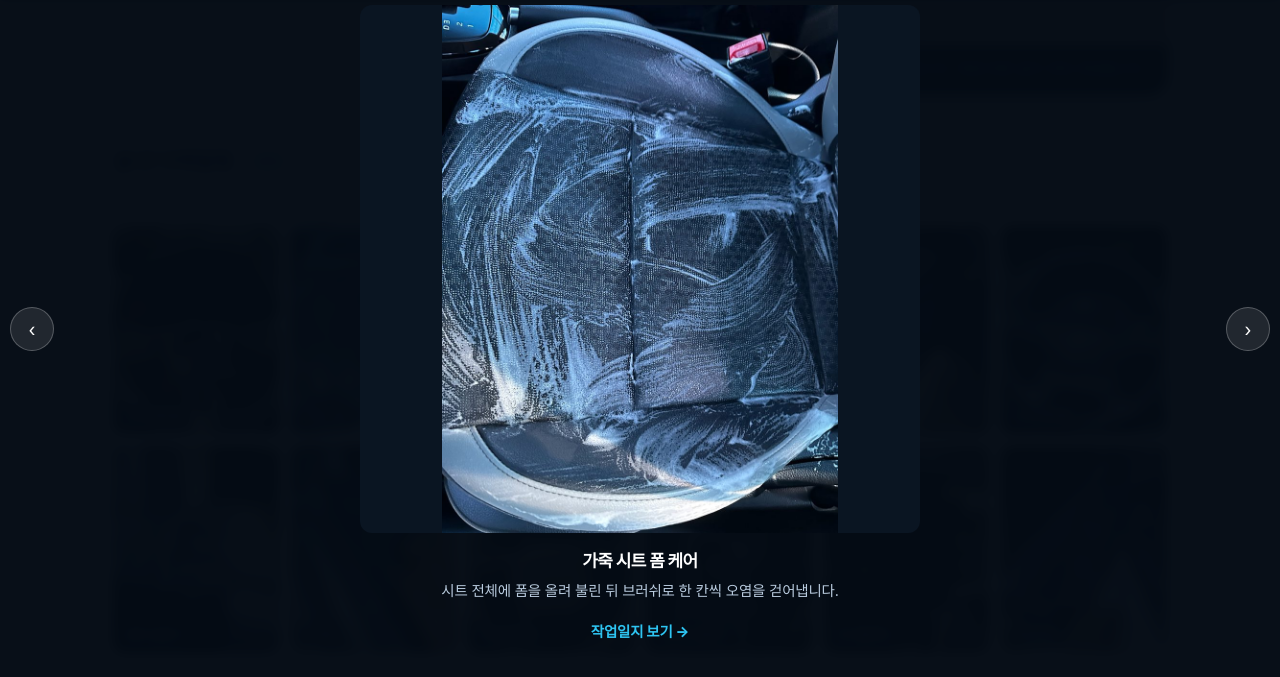
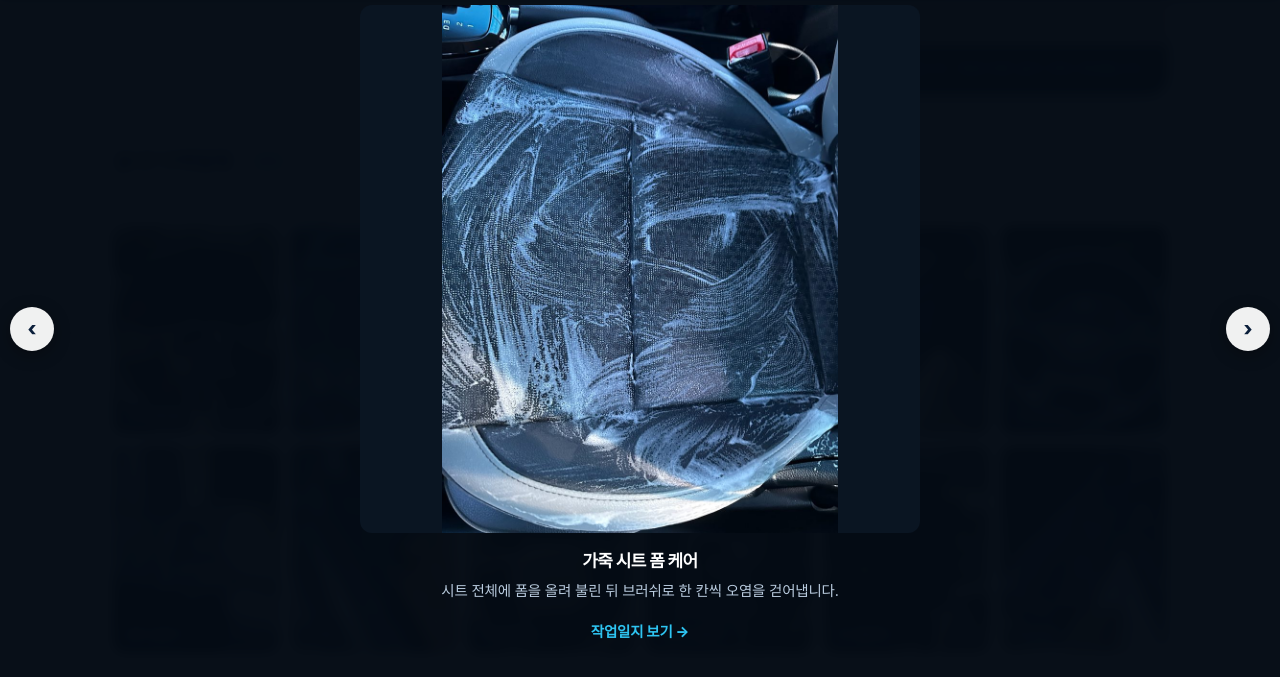
Before and after one commit to SeChaBoo/sechaboo.github.io, a plain HTML site: page guide/index.html in a window 1280 px wide. Both pictures are taken after a click on the button "가죽 시트". Shown: the part 5934-6611 px from the top of the page. Drawn offline with Linux system fonts and the light colour scheme; grey boxes are pictures that could not be loaded; a web font is replaced by a local one.

Commit message:
guide: visible lightbox arrows

```diff
--- a/guide/index.html
+++ b/guide/index.html
@@ -226,8 +226,8 @@
   .lb-cap a{display:inline-flex; align-items:center; gap:6px; margin-top:10px; font-size:14.5px; font-weight:800; color:var(--accent); min-height:40px}
   .lb-x{position:absolute; top:calc(12px + env(safe-area-inset-top)); right:14px; width:44px; height:44px; border-radius:50%;
     border:1px solid rgba(255,255,255,.28); background:rgba(255,255,255,.08); color:#fff; font-size:18px; cursor:pointer}
-  .lb-prev,.lb-next{position:absolute; top:50%; transform:translateY(-50%); width:44px; height:44px; border-radius:50%;
-    border:1px solid rgba(255,255,255,.24); background:rgba(255,255,255,.10); color:#fff; font-size:18px; cursor:pointer}
+  .lb-prev,.lb-next{position:absolute; top:50%; transform:translateY(-50%); z-index:2; width:44px; height:44px; border-radius:50%;
+    border:0; background:rgba(255,255,255,.94); color:var(--navy); font-size:20px; font-weight:800; cursor:pointer; box-shadow:0 4px 16px rgba(0,0,0,.4)}
   .lb-prev{left:10px} .lb-next{right:10px}
   .lb-idx{position:absolute; top:calc(20px + env(safe-area-inset-top)); left:16px; font-size:13.5px; font-weight:700; color:#9FB6CE}
 
```
